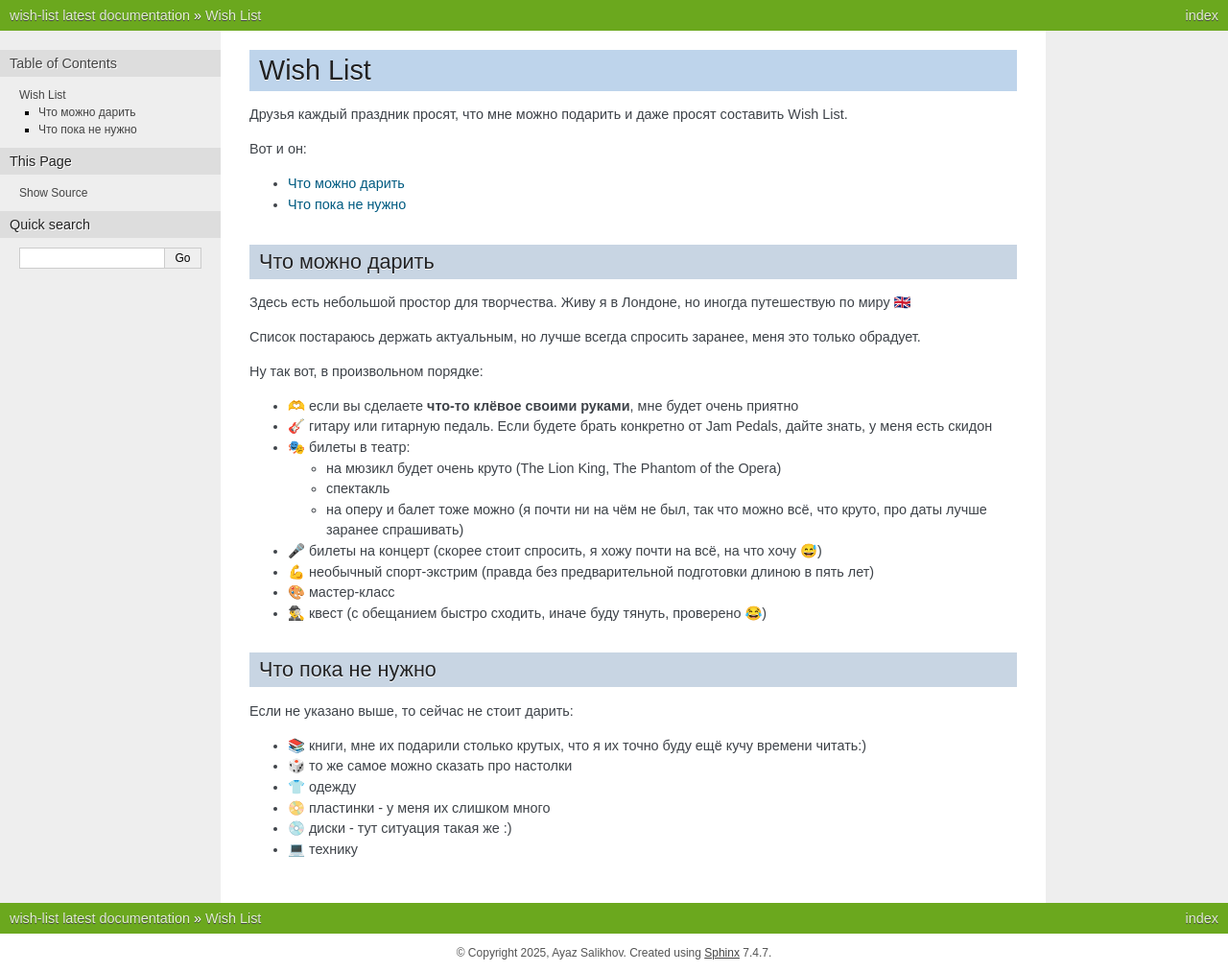
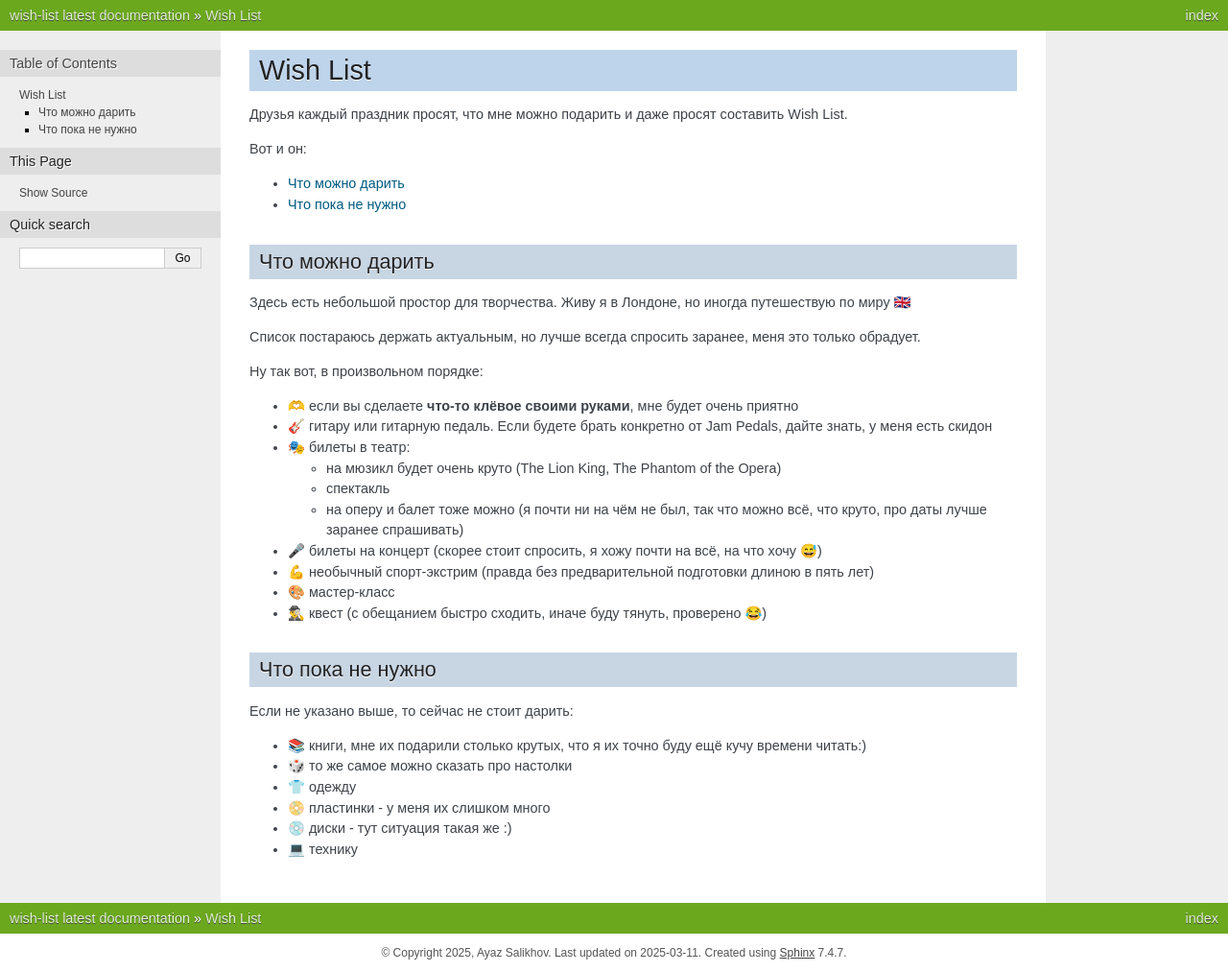
Before and after one commit to mathbunnyru/wish-list, a Sphinx documentation site: the page built from docs/index.rst, in a window 1280 px wide. Shown: the whole page at 96% size. Built offline with Sphinx 7.4.7, drawn with Linux system fonts in a browser that asks for light colours.

Commit message:
Use sphinx-last-updated-by-git

```diff
--- a/docs/conf.py
+++ b/docs/conf.py
@@ -33,11 +33,11 @@ html_static_path = ['_static']
 # sphinx-quickstart --project "wish-list" --author "Ayaz Salikhov" -v "latest" -r "latest" -l en --no-sep --no-makefile --no-batchfile
 # These are custom options for this project
 
+html_static_path = []
 html_theme = "nature"
+html_last_updated_fmt = "%Y-%m-%d"
 
-extensions = ["myst_parser"]
+extensions = ["myst_parser", "sphinx_last_updated_by_git"]
 
 # MyST configuration reference: https://myst-parser.readthedocs.io/en/latest/configuration.html
 myst_heading_anchors = 3
-
-html_static_path = []
--- a/docs/requirements.txt
+++ b/docs/requirements.txt
@@ -1 +1,2 @@
 myst-parser>=0.18.0
+sphinx-last-updated-by-git>=0.3.4
```
